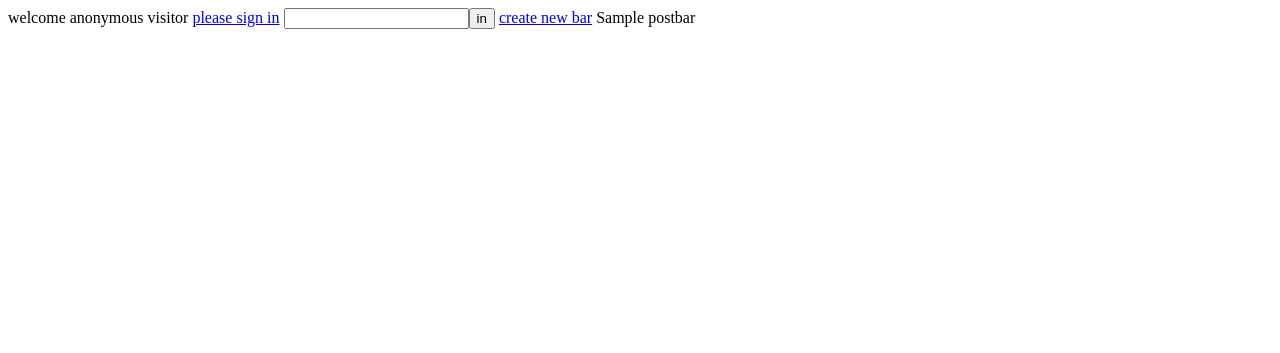
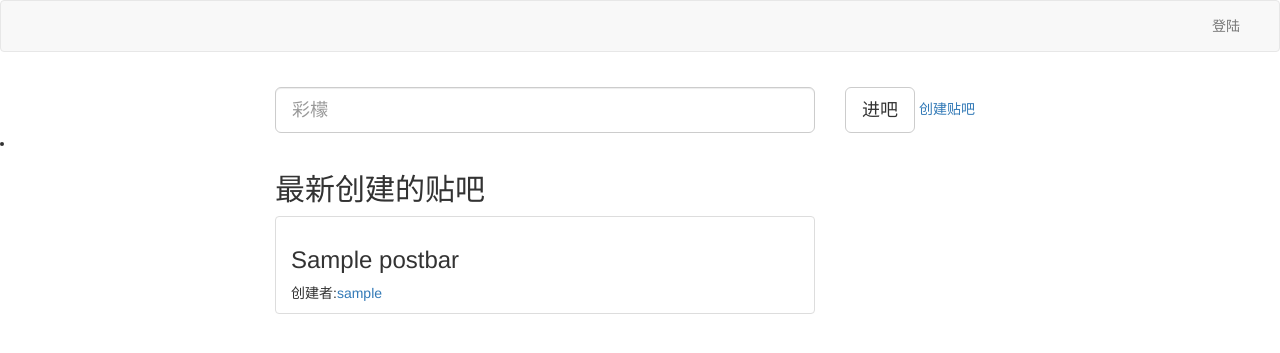
Before and after one commit to houshengandt/imitation_of_post_bar, a Django app: page / in a window 1280 px wide. Shown: the top 353 px of the page. Run offline with Django 3.2, Linux system fonts and the light colour scheme; tables that the repository leaves empty hold one stand-in row (values such as "Sample post"); some libraries are stand-ins or nearby versions.

Commit message:
主页样式

```diff
--- /dev/null
+++ b/post_bar/templates/post_bar/base.html
@@ -0,0 +1,35 @@
+<!DOCTYPE html>
+<head>
+    <meta charset="UTF-8">
+    <title>{% block title %}{% endblock %}</title>
+    {% load staticfiles %}
+    <link rel="stylesheet" href="{% static 'post_bar/css/bootstrap.min.css' %}">
+    <link rel="stylesheet" href="{% static 'post_bar/css/style.css' %}">
+</head>
+<body>
+<nav class="navbar navbar-default">
+    <div class="container">
+        <ul class="nav navbar-nav navbar-right">
+        {% if user.is_authenticated %}
+            <li class="dropdown">
+                <a href="#" class="dropdown-toggle" data-toggle="dropdown" role="button" aria-haspopup="true" aria-expanded="false">{{ user.username }} <span class="caret"></span></a>
+                <ul class="dropdown-menu">
+                    <li><a href="#">个人中心</a></li>
+                    <li role="separator" class="divider"></li>
+                    <li><a href="{% url 'logout' %}">退出</a></li>
+                </ul>
+            </li>
+        {% else %}
+            <p class="navbar-text navbar-right"><a href="{% url 'sign-in' %}" class="navbar-link">登陆</a></p>
+        {% endif %}
+        </ul>
+    </div>
+</nav>
+
+{% block content %}{% endblock %}
+
+<script src="{% static 'post_bar/js/jquery-3.2.1.min.js' %}"></script>
+<script src="{% static 'post_bar/js/bootstrap.min.js' %}"></script>
+<script src="{% static 'post_bar/js/script.js' %}"></script>
+</body>
+</html>
--- a/post_bar/templates/post_bar/index.html
+++ b/post_bar/templates/post_bar/index.html
@@ -1,21 +1,30 @@
-<!DOCTYPE html>
-<html lang="en">
-<head>
-    <meta charset="UTF-8">
-    <title>post bar</title>
-</head>
-<body>
-{% if user.is_authenticated %}
-    welcome {{ user.username }}
-    <a href="{% url 'logout' %}">logout</a>
-{% else %}
-    welcome anonymous visitor
-    <a href="{% url 'sign-in' %}">please sign in</a>{% endif %}
+{% extends 'post_bar/base.html' %}
+{% block content %}
+    <div class="container">
+        <from>
+            <div class="form-group">
+                <div class="col-md-offset-2 col-md-6">
+                    <input class="form-control input-lg" type="text" placeholder="彩檬">
+                </div>
+                <div class="col-md-4">
+                    <button type="submit" class="btn btn-default btn-lg">进吧 </button>
+                    <a href="{% url 'add_post_bar' %}" type="button"> 创建贴吧</a>
+                </div>
+            </div>
+        </from>
+    </div>
+    <li role="separator" class="divider"></li>
+    <div class="container">
+        <div class="col-md-offset-2 col-lg-6">
+            <h2>最新创建的贴吧</h2>
+            <ul class="list-group">
+            {% for bar in bars %}
+                <li class="list-group-item"><h3>{{ bar.bar_name }}</h3> 创建者:<a href="">{{ bar.creator.username }}</a></li>
+            {% empty %}
+                <p>还没有贴吧，<a href="{% url 'add_post_bar' %}" type="button">创建</a>一个吧</p>
+            {% endfor %}
+            </ul>
+        </div>
+    </div>
 
-<input type="text"><button>in</button>
-<a href="{% url 'add_post_bar' %}" type="button">create new bar</a>
-
-{% for bar in bars %}{{ bar.bar_name }}{% endfor %}
-
-</body>
-</html>
+{% endblock %}
```
